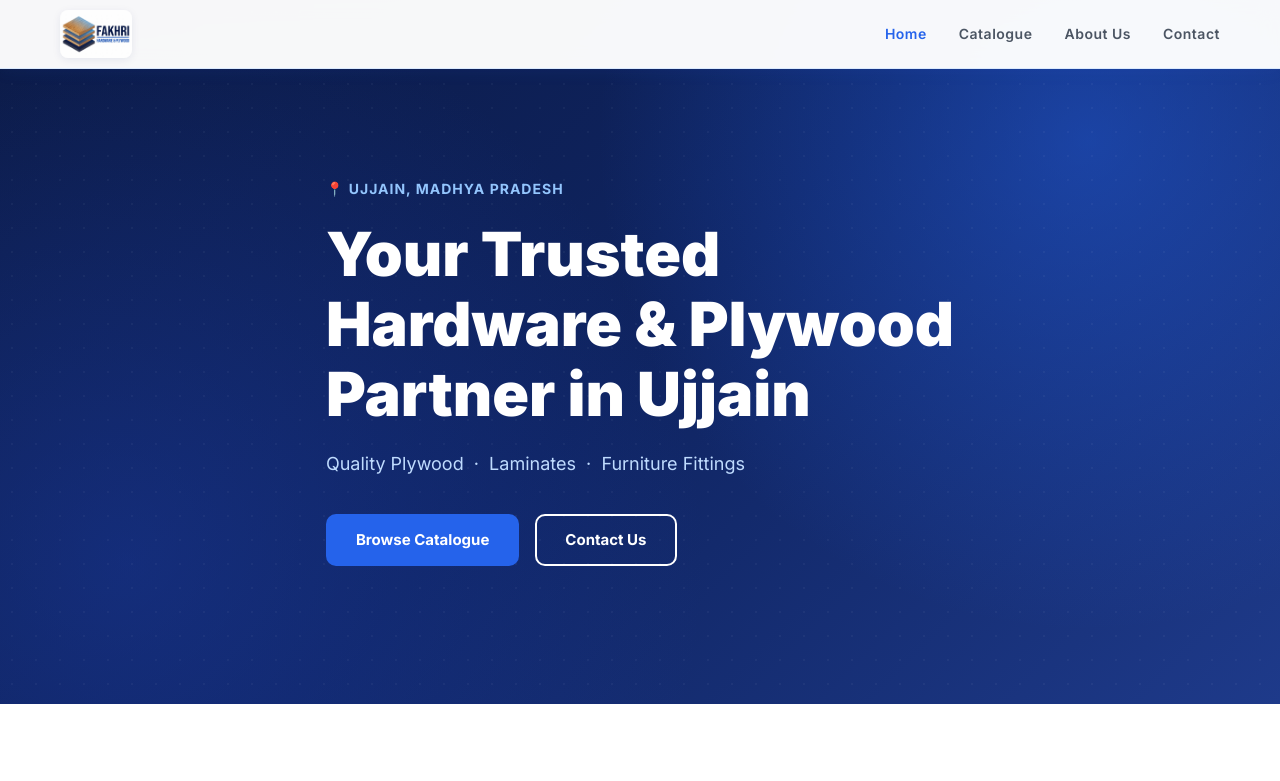
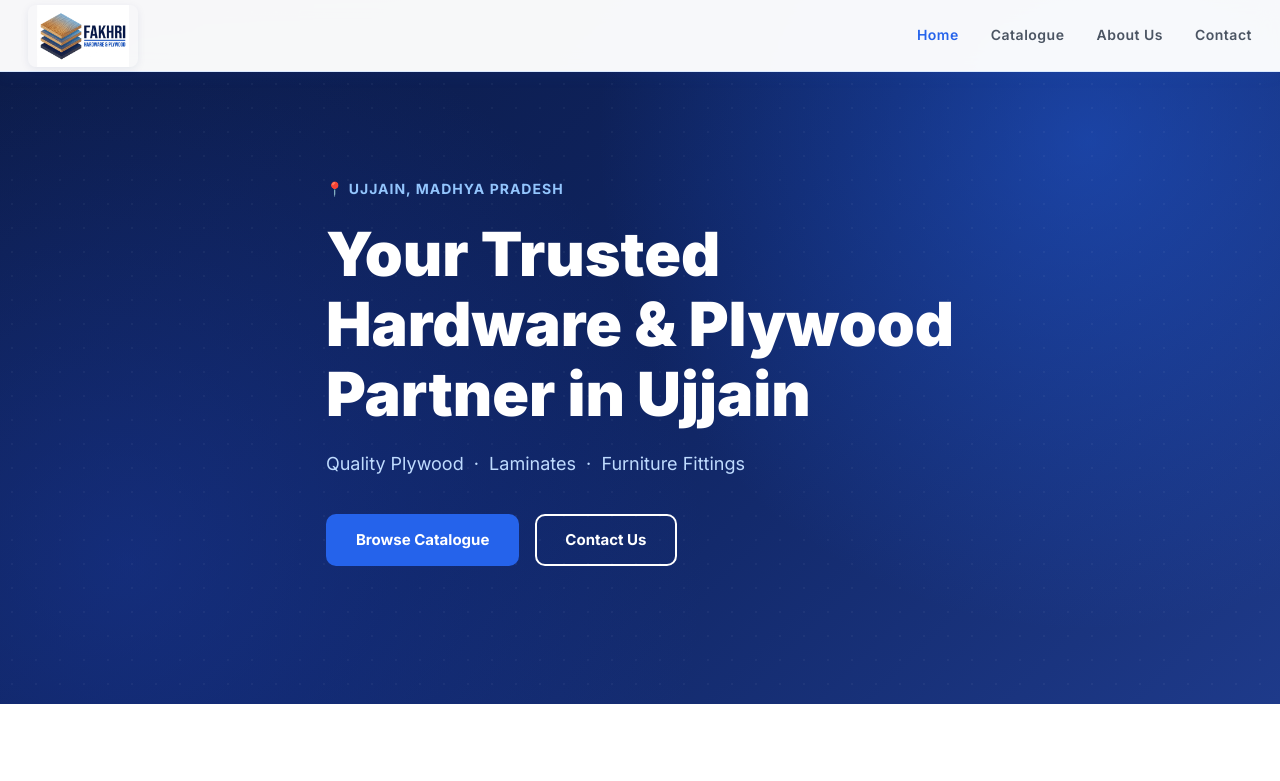
Before and after one commit to Shabbir-Mw/fakhri-Hardware, a plain HTML site: page index.html in a window 1280 px wide. Shown: the top 781 px of the page. Drawn offline with Linux system fonts and the light colour scheme.

Commit message:
Update navbar styling, logo sizing, and hero heading layout

```diff
--- a/css/style.css
+++ b/css/style.css
@@ -96,38 +96,54 @@ img { max-width: 100%; display: block; }
 =========================== */
 .navbar {
   position: fixed;
-  top: 0; left: 0; right: 0;
+  top: 0;
+  left: 0;
+  right: 0;
   z-index: 1000;
-  background: rgba(255,255,255,0.97);
+  height: 72px;
+  background: rgba(255, 255, 255, 0.97);
   backdrop-filter: blur(10px);
   border-bottom: 1px solid var(--border);
-  box-shadow: 0 2px 16px rgba(37,99,235,0.08);
+  box-shadow: 0 2px 16px rgba(37, 99, 235, 0.08);
+  box-sizing: border-box;
 }
+
 .nav-inner {
   display: flex;
   align-items: center;
   justify-content: space-between;
-  height: 68px;
+  height: 100%;
+  width: 100%;
+  max-width: none;
+  margin: 0;
+  padding: 0 28px;
+  box-sizing: border-box;
 }
+
 .logo-img-wrap {
   display: flex;
   align-items: center;
+  justify-content: flex-start;
   text-decoration: none;
-  height: 52px;
+  height: 100%;
   gap: 10px;
+  flex-shrink: 0;
 }
+
 .nav-logo {
-  height: 48px;
-  max-height: 50px;
-  width: auto;
+  display: block;
+  width: 110px;
+  height: 62px;
+  max-width: 110px;
+  max-height: 62px;
   object-fit: contain;
   border-radius: 8px;
-  display: block;
   box-shadow: 0 2px 8px rgba(15, 36, 97, 0.08);
   transition: transform 0.25s ease, box-shadow 0.25s ease;
 }
+
 .nav-logo:hover {
-  transform: translateY(-1px) scale(1.02);
+  transform: scale(1.02);
   box-shadow: 0 4px 12px rgba(15, 36, 97, 0.15);
 }
 
--- a/index.html
+++ b/index.html
@@ -33,7 +33,7 @@
     <div class="hero-overlay"></div>
     <div class="container hero-content">
       <p class="hero-tag">📍 Ujjain, Madhya Pradesh</p>
-      <h1>Your Trusted<br /> Hardware &amp; Plywood<br /> Partner in Ujjain</h1>
+      <h1>Your Trusted<br> Hardware &amp; Plywood<br> Partner in Ujjain</h1>
       <p class="hero-sub">Quality Plywood &nbsp;·&nbsp; Laminates &nbsp;·&nbsp; Furniture Fittings</p>
       <div class="hero-btns">
         <a href="catalogue.html" class="btn btn-primary">Browse Catalogue</a>
```
